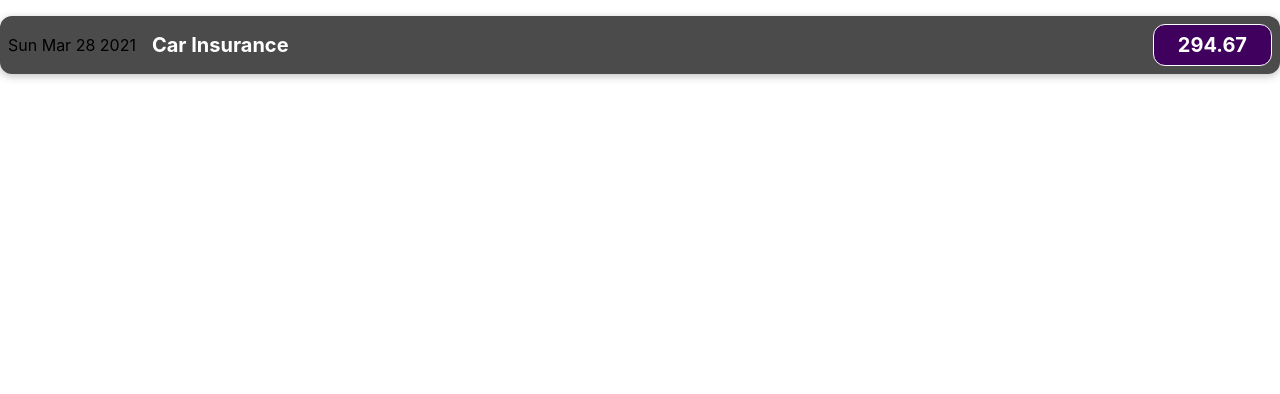
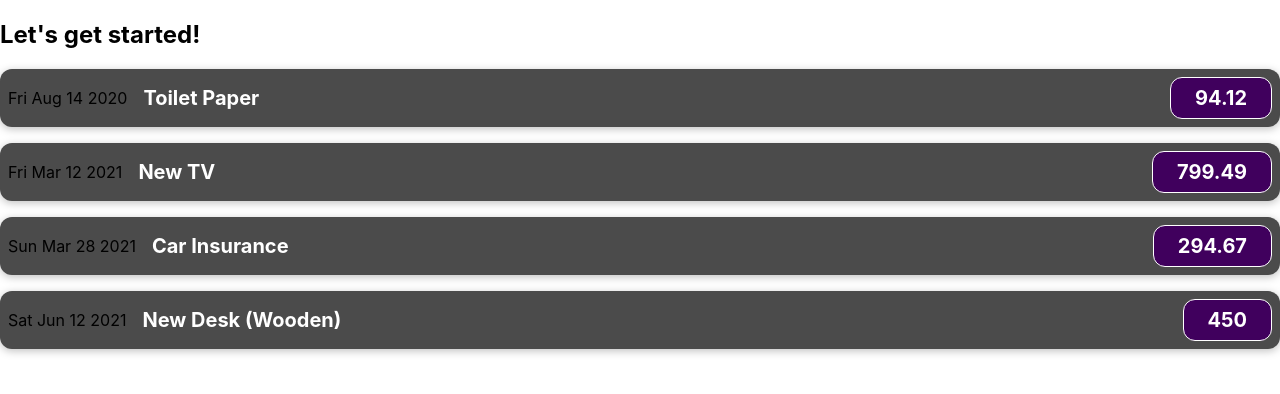
Before and after one commit to HiepHoang2190/React-udemy, a React (Create React App) app: page / in a window 1280 px wide. Shown: the top 394 px of the page. Built offline with nearby package versions, Linux system fonts and the light colour scheme.

Commit message:
video-37-Passing Data via props

```diff
--- a/src/App.js
+++ b/src/App.js
@@ -3,9 +3,34 @@
 import ExpenseItem from './components/ExpenseItem';
 
 function App() {
+  const expenses = [
+    {
+      id: 'e1',
+      title: 'Toilet Paper',
+      amount: 94.12,
+      date: new Date(2020, 7, 14),
+    },
+    { id: 'e2', title: 'New TV', amount: 799.49, date: new Date(2021, 2, 12) },
+    {
+      id: 'e3',
+      title: 'Car Insurance',
+      amount: 294.67,
+      date: new Date(2021, 2, 28),
+    },
+    {
+      id: 'e4',
+      title: 'New Desk (Wooden)',
+      amount: 450,
+      date: new Date(2021, 5, 12),
+    },
+  ];
   return (
    <div>
-     <ExpenseItem/>
+     <h2>Let's get started!</h2>
+     <ExpenseItem title={expenses[0].title} amount={expenses[0].amount} date={expenses[0].date}/>
+     <ExpenseItem title={expenses[1].title} amount={expenses[1].amount} date={expenses[1].date}/>
+     <ExpenseItem title={expenses[2].title} amount={expenses[2].amount} date={expenses[2].date}/>
+     <ExpenseItem title={expenses[3].title} amount={expenses[3].amount} date={expenses[3].date}/>
    </div>
   );
 }
--- a/src/components/ExpenseItem.js
+++ b/src/components/ExpenseItem.js
@@ -1,16 +1,16 @@
 import React from 'react';
 import './ExpenseItem.css';
-export default function ExpenseItem() {
+export default function ExpenseItem(props) {
   const expenseDate = new Date(2021,2,28);
   const expenseTitle = 'Car Insurance';
   const expenseAmount = 294.67;
-
+  const {title,amount, date} = props;
   return (
    <div className="expense-item">
-     <div>{expenseDate.toDateString()}</div>
+     <div>{date.toDateString()}</div>
      <div className="expense-item__description">
-       <h2>{expenseTitle}</h2>
-       <div className="expense-item__price">{expenseAmount}</div>
+       <h2>{title}</h2>
+       <div className="expense-item__price">{amount}</div>
      </div>
    </div>
   )
```
